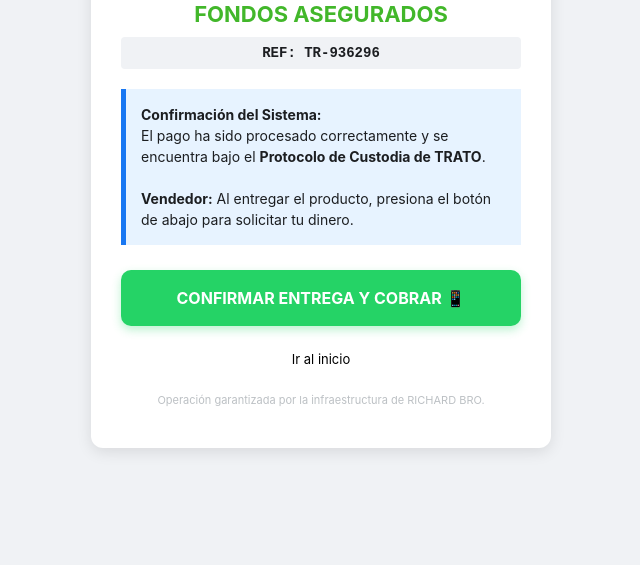
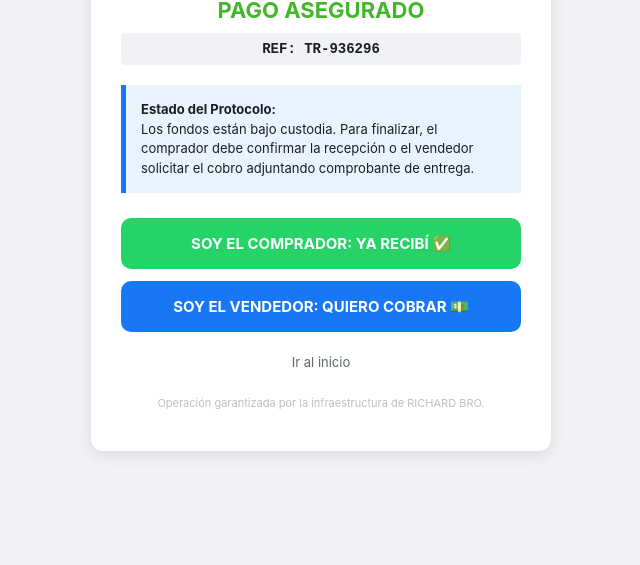
Before and after one commit to tripodir072-debug/comprablok-server, a website: page success.html in a window 1280 px wide. Shown: the part 235-800 px from the top of the page, without its empty margins (319-959 px from the left). Drawn offline with Linux system fonts and the light colour scheme.

Commit message:
Update success.html

```diff
--- a/success.html
+++ b/success.html
@@ -9,6 +9,7 @@
             --fb-blue: #1877F2;
             --fb-bg: #F0F2F5;
             --success-green: #42B72A;
+            --fb-gray: #606770;
         }
 
         body {
@@ -31,11 +32,7 @@
             text-align: center;
         }
 
-        .icon-shield {
-            font-size: 60px;
-            color: var(--fb-blue);
-            margin-bottom: 15px;
-        }
+        .icon-shield { font-size: 60px; margin-bottom: 15px; }
 
         .status-title {
             color: var(--success-green);
@@ -60,31 +57,28 @@
             background: #e7f3ff;
             border-left: 5px solid var(--fb-blue);
             padding: 15px;
-            font-size: 14px;
+            font-size: 13px;
             color: #1c1e21;
             line-height: 1.5;
             margin-bottom: 25px;
         }
 
-        /* ESTILO PARA EL NUEVO BOTÓN DE WHATSAPP */
         .btn-whatsapp {
-            background: #25D366;
             color: white;
             text-decoration: none;
-            padding: 18px 20px;
+            padding: 16px 15px;
             border-radius: 10px;
             display: block;
             font-weight: bold;
-            font-size: 16px;
-            box-shadow: 0 4px 10px rgba(37, 211, 102, 0.3);
+            font-size: 15px;
             transition: 0.2s;
-            margin-bottom: 15px;
+            margin-bottom: 12px;
         }
 
-        .btn-whatsapp:hover {
-            background: #1eb954;
-            transform: translateY(-2px);
-        }
+        /* Verde para confirmar entrega */
+        .btn-comprador { background: #25D366; }
+        /* Azul para el vendedor pidiendo su plata */
+        .btn-vendedor { background: var(--fb-blue); }
 
         .btn-volver {
             color: var(--fb-gray);
@@ -99,17 +93,16 @@
 
 <div class="success-card">
     <div class="icon-shield">🛡️</div>
-    <div class="status-title">FONDOS ASEGURADOS</div>
+    <div class="status-title">PAGO ASEGURADO</div>
 
     <div class="transaction-id" id="id-pago">REF: CARGANDO...</div>
 
     <div class="trust-message">
-        <strong>Confirmación del Sistema:</strong><br>
-        El pago ha sido procesado correctamente y se encuentra bajo el <strong>Protocolo de Custodia de TRATO</strong>.<br><br>
-        <strong>Vendedor:</strong> Al entregar el producto, presiona el botón de abajo para solicitar tu dinero.
+        <strong>Estado del Protocolo:</strong><br>
+        Los fondos están bajo custodia. Para finalizar, el comprador debe confirmar la recepción o el vendedor solicitar el cobro adjuntando comprobante de entrega.
     </div>
 
-    <div id="contenedor-boton"></div>
+    <div id="contenedor-botones"></div>
 
     <a href="/" class="btn-volver">Ir al inicio</a>
 
@@ -119,29 +112,27 @@
 </div>
 
 <script>
-    // 1. Capturamos los datos que nos manda Mercado Pago en la URL
     const params = new URLSearchParams(window.location.search);
     const paymentId = params.get('payment_id') || "TR-" + Math.floor(Math.random() * 1000000);
-
-    // Mostramos el ID en la tarjeta
     document.getElementById('id-pago').innerText = "REF: " + paymentId;
 
-    // 2. Configuración del mensaje automático para RICHARD
     const miTel = "543456528480";
-    const textoBase = `SOLICITUD DE LIBERACIÓN DE FONDOS 🛡️
----
-ID Operación: ${paymentId}
----
-Confirmo que el producto ha sido entregado correctamente. Solicito a TRATO la liberación de los fondos a mi cuenta.
 
-Adjunto mi DNI y CBU/CVU.`;
+    // MENSAJE PARA EL COMPRADOR
+    const msgComprador = `ORDEN DE LIBERACIÓN 🔓\nID: ${paymentId}\n---\nHola Richard! Ya recibí el producto conforme. Autorizo la liberación del pago al vendedor.`;
 
-    const linkFinal = `https://wa.me/${miTel}?text=${encodeURIComponent(textoBase)}`;
+    // MENSAJE PARA EL VENDEDOR
+    const msgVendedor = `SOLICITUD DE COBRO VENDEDOR 💰\nID: ${paymentId}\n---\nHola Richard! Entregué el producto. Adjunto mi DNI y CBU para recibir los fondos.`;
 
-    // 3. Inyectamos el botón en el HTML
-    document.getElementById('contenedor-boton').innerHTML = `
-        <a href="${linkFinal}" class="btn-whatsapp">
-            CONFIRMAR ENTREGA Y COBRAR 📱
+    const linkComprador = `https://wa.me/${miTel}?text=${encodeURIComponent(msgComprador)}`;
+    const linkVendedor = `https://wa.me/${miTel}?text=${encodeURIComponent(msgVendedor)}`;
+
+    document.getElementById('contenedor-botones').innerHTML = `
+        <a href="${linkComprador}" class="btn-whatsapp btn-comprador">
+            SOY EL COMPRADOR: YA RECIBÍ ✅
+        </a>
+        <a href="${linkVendedor}" class="btn-whatsapp btn-vendedor">
+            SOY EL VENDEDOR: QUIERO COBRAR 💵
         </a>
     `;
 </script>
```
